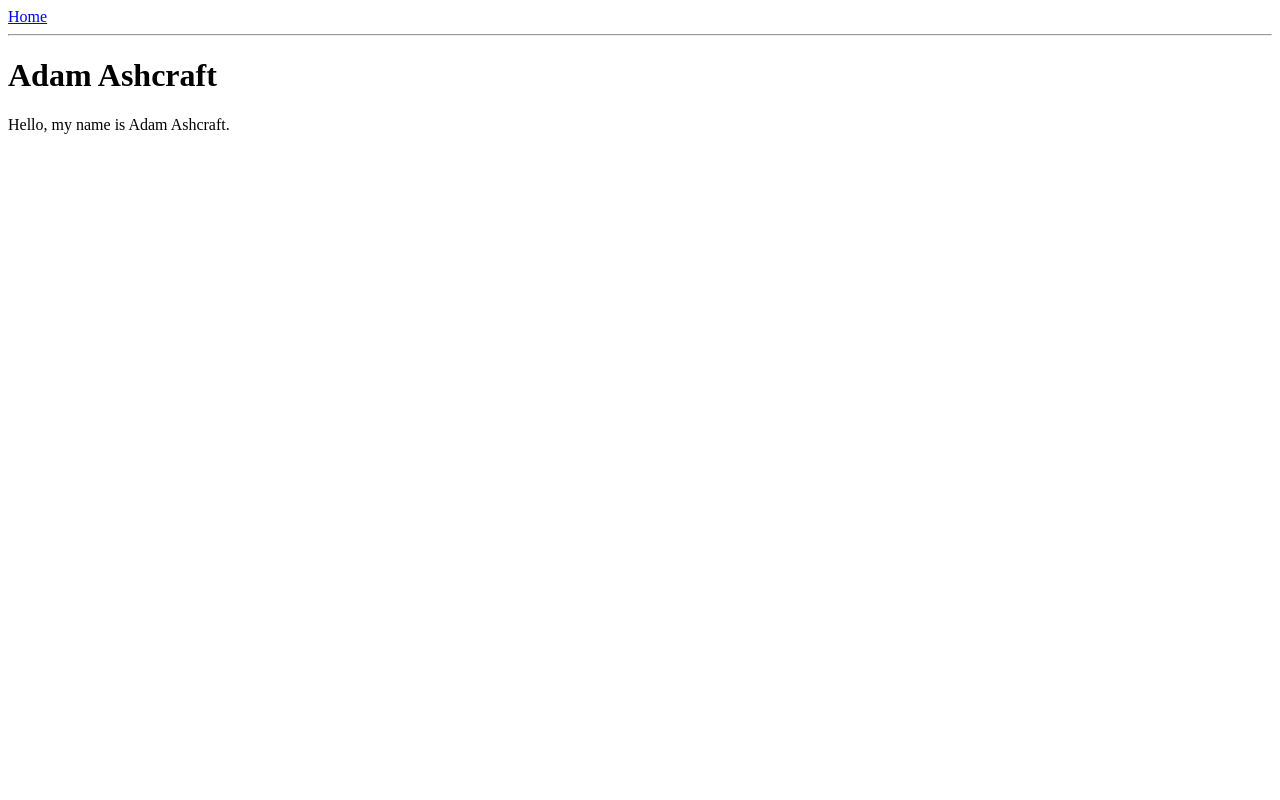
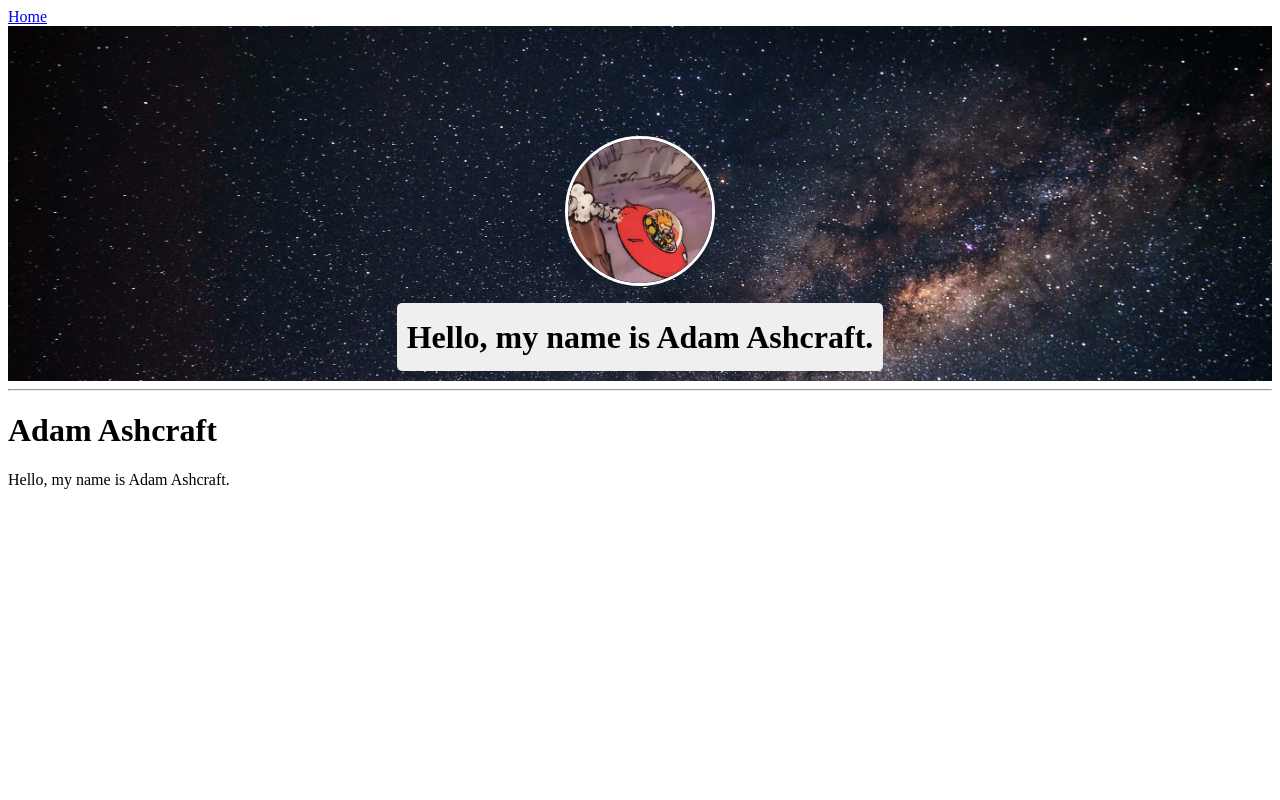
Before and after one commit to apashcraft/loveme, a Flask app: page / in a window 1280 px wide. Run offline with Flask 2, Linux system fonts and the light colour scheme.

Commit message:
Added first main stylesheet, updated index page

```diff
--- /dev/null
+++ b/app/static/css/main.css
@@ -0,0 +1,34 @@
+/* Global Layout Set-up */
+* {
+	box-sizing: border-box;
+}
+
+header {
+	text-align: center;
+	background: url("../images/milky_way.jpg") no-repeat top center;
+	background-size: cover;
+	overflow: hidden;
+	padding-top: 60px;
+}
+header {
+	line-height: 1.5;
+}
+header .profile-image {
+	margin-top: 50px;
+	width: 150px;
+	height: 150px;
+	border-radius: 50%;
+	border: 3px solid white;
+	transition: all .5s;
+}
+header .profile-image: hover {
+	transform: scale(1.2) rotate(360deg);
+}
+.tag {
+	background-color: #efefef;
+	color: black;
+	padding: 10px;
+	border-radius: 5px;
+	display: table;
+	margin: 10px auto;
+}
--- a/app/templates/base.html
+++ b/app/templates/base.html
@@ -1,15 +1,22 @@
-<html>
+<!doctype html>
+<html lang="en">
 	<head>
+		<meta charset="utf-8">
 		{% if title %}
 		<title>{{ title }} - Adam Ashcraft</title>
 		{% else %}
 		<title>Adam Ashcraft</title>
 		{% endif %}
+		<link rel="stylesheet" href="{{ url_for('static', filename='css/main.css') }}">
 	</head>
 	<body>
 		<div>
 			<a href="{{ url_for('main.index') }}">Home</a>
 		</div>
+		<header>
+			<img src="{{ url_for('static', filename='images/spaceman_spiff.jpg')}}" alt="Spaceman Spiff" class="profile-image">
+			<h1 class="tag name">Hello, my name is Adam Ashcraft.</h1>
+		</header>
 		<hr>
 		{% with messages = get_flashed_messages() %}
 		{% if messages %}
```
Also changed, not shown: app/static/images/milky_way.jpg (added), app/static/images/spaceman_spiff.jpg (added).
